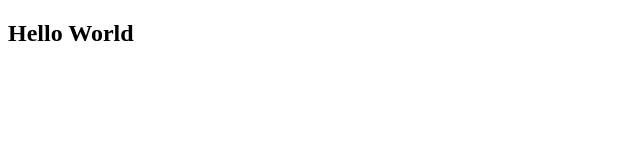
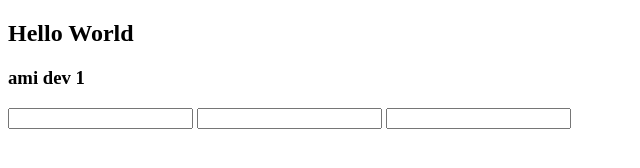
Before and after one commit to forhadch30/team-projects, a plain HTML site: page index.html in a window 1280 px wide. Shown: the whole page, without its empty margins (0-640 px from the left). Drawn offline with Linux system fonts and the light colour scheme.

Commit message:
new branch created now

```diff
--- a/index.html
+++ b/index.html
@@ -7,5 +7,11 @@
 </head>
 <body>
     <h2>Hello World</h2>
+    <h3>ami dev 1</h3>
+    <form action="">
+        <input type="text">
+        <input type="text">
+        <input type="text">
+    </form>
 </body>
 </html>
```
